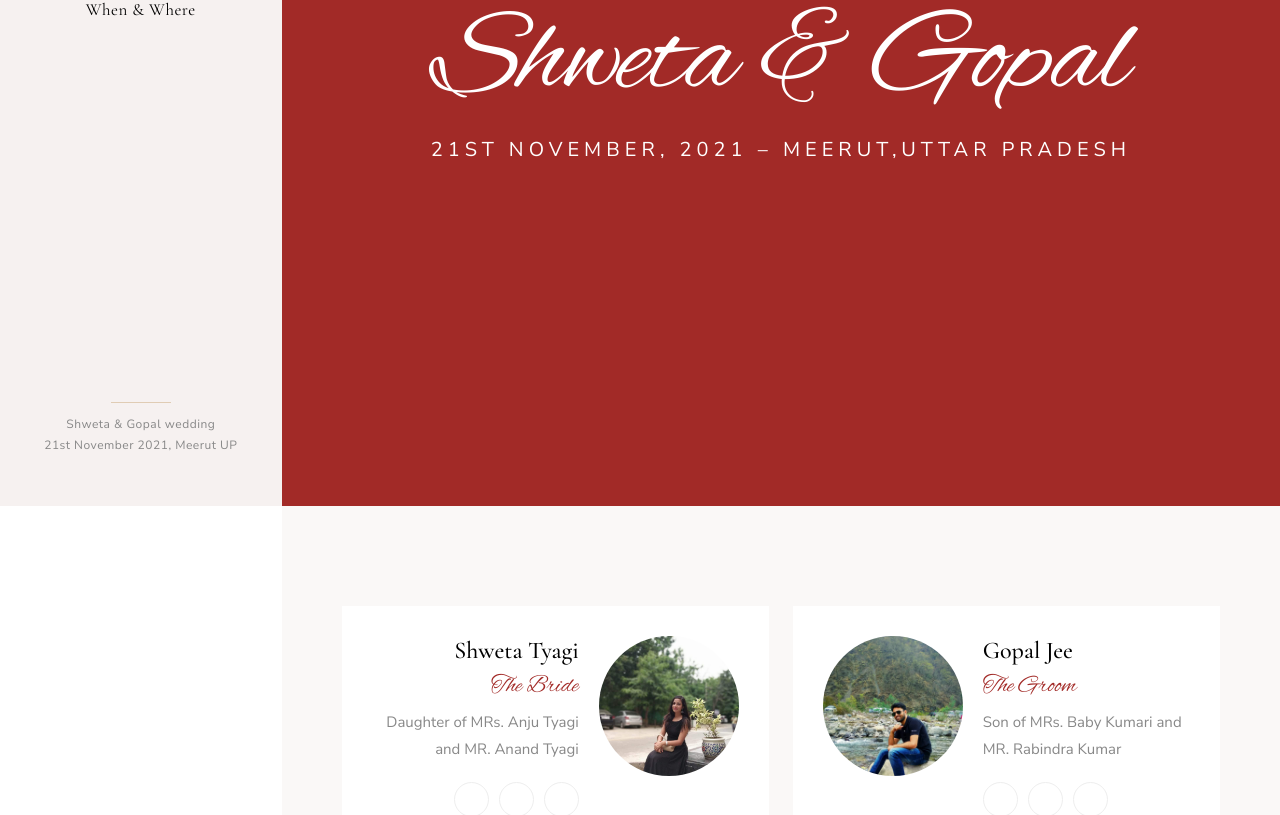
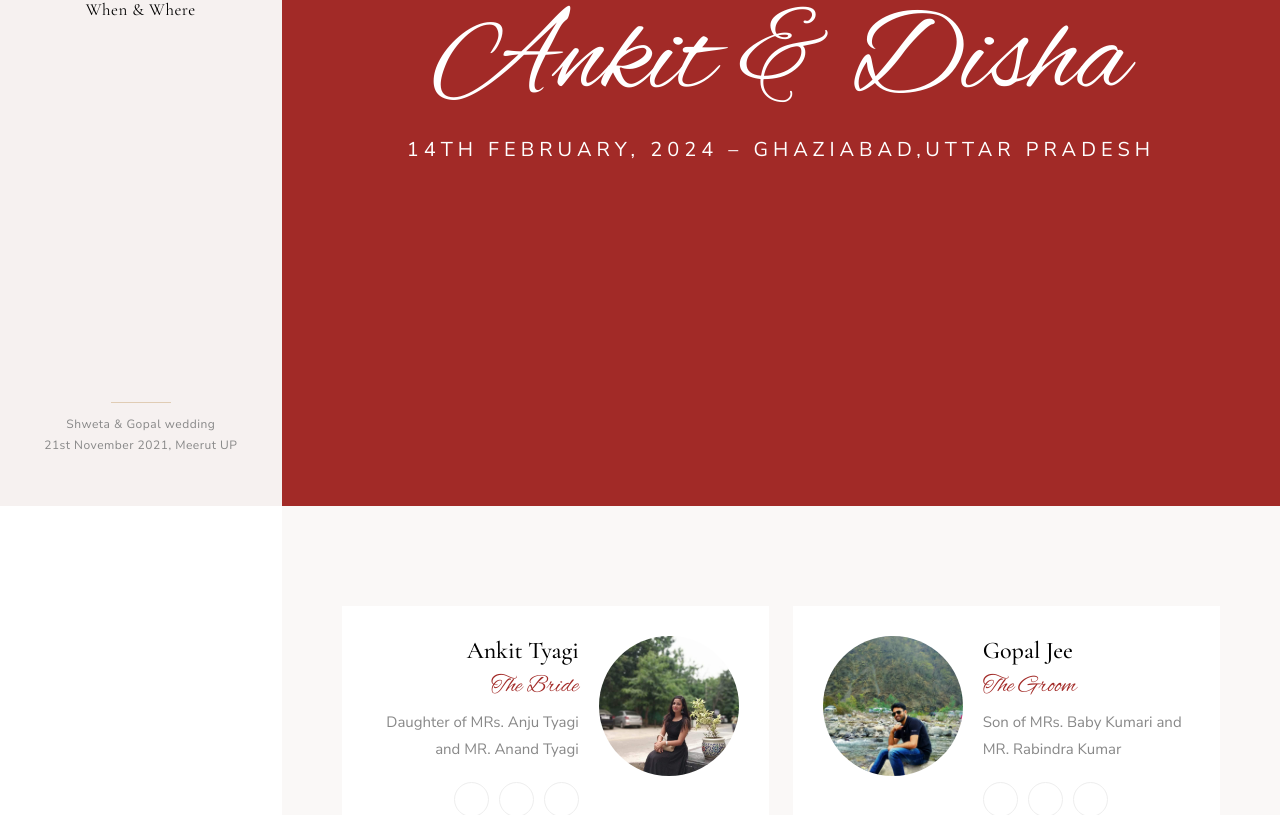
Before and after one commit to ankitdishawedding/invitation, a React (Create React App) app: page / in a window 1280 px wide. Shown: the part 294-1109 px from the top of the page. Built offline with nearby package versions, Linux system fonts and the light colour scheme.

Commit message:
content changes

```diff
--- a/package.json
+++ b/package.json
@@ -14,6 +14,8 @@
   },
   "scripts": {
     "start": "react-scripts start",
+    "predeploy": "npm run build",
+    "deploy": "gh-pages -d build",
     "build": "react-scripts build",
     "test": "react-scripts test",
     "eject": "react-scripts eject"
@@ -35,5 +37,8 @@
       "last 1 firefox version",
       "last 1 safari version"
     ]
+  },
+  "devDependencies": {
+    "gh-pages": "^6.1.1"
   }
 }
--- a/src/App.js
+++ b/src/App.js
@@ -1,4 +1,4 @@
-import Bridegroom from "./components/Bridegroom";
+import Bridegroom from "./components/brideGroomDetails";
 import Countdown from "./components/Countdown";
 import Footer from "./components/Footer";
 import Gallery from "./components/Gallery";
--- a/src/components/Countdown.js
+++ b/src/components/Countdown.js
@@ -1,14 +1,15 @@
 import React, { useEffect } from "react";
-
+import data from "../ssr.json";
 function Countdown() {
+  const { weddingDate, countDownText } = data["countDown"];
   useEffect(() => {
     (function () {
       const second = 1000,
         minute = second * 60,
         hour = minute * 60,
         day = hour * 24;
-      let birthday = "Nov 20, 2021 00:00:00",
-        countDown = new Date(birthday).getTime(),
+      let wedding = weddingDate,
+        countDown = new Date(wedding).getTime(),
         x = setInterval(function () {
           let now = new Date().getTime(),
             distance = countDown - now;
@@ -53,7 +54,7 @@ function Countdown() {
         <div className="row">
           <div className="section-head col-md-12">
             <h4 style={{ fontWeight: "bold", fontSize: "50px" }}>
-              We will become a family in
+              {countDownText}
             </h4>
           </div>
         </div>
--- a/src/components/Header.js
+++ b/src/components/Header.js
@@ -1,16 +1,20 @@
 import React from "react";
+import data from "../ssr.json";
 
 function Header() {
+  console.log(data);
+
+  const { heading, placeAndDate } = data["homePage"];
   return (
     <header id="home" className="header valign bg-img parallaxie">
       <div className="container">
         <div className="row">
           <div className="col-md-12 text-center caption">
             <h1 className="animate-box" data-animate-effect="fadeInUp">
-              Shweta & Gopal
+              {heading}
             </h1>
             <h5 className="animate-box" data-animate-effect="fadeInUp">
-              21st November, 2021 – Meerut,Uttar Pradesh
+              {placeAndDate}
             </h5>
           </div>
         </div>
--- a/src/components/Bridegroom.js
+++ b/src/components/brideGroomDetails/index.js
@@ -1,7 +1,11 @@
 import React from "react";
-import Bride from "../assets/images/bride.jpeg";
-import Groom from "../assets/images/groom.jpeg";
+import Bride from "../../assets/images/bride.jpeg";
+import Groom from "../../assets/images/groom.jpeg";
+import data from "../../ssr.json";
+
 function Bridegroom() {
+  const { BrideName, daughterOf } = data["brideDetails"];
+  const { groomName, sonOf } = data["groomDetails"];
   return (
     <div id="couple" className="bridegroom clear section-padding bg-pink">
       <div className="container">
@@ -18,7 +22,8 @@ function Bridegroom() {
               <div className="info valign">
                 <div className="full-width">
                   <h6>
-                    Shweta Tyagi<i className="ti-heart"></i>
+                    {groomName}
+                    <i className="ti-heart"></i>
                   </h6>{" "}
                   <span>The Bride</span>
                   <p>Daughter of MRs. Anju Tyagi and MR. Anand Tyagi</p>
--- /dev/null
+++ b/src/ssr.json
@@ -0,0 +1,18 @@
+{
+  "homePage": {
+    "heading": "Ankit & Disha",
+    "placeAndDate": "14th February, 2024 – Ghaziabad,UTTAR PRADESH"
+  },
+  "countDown": {
+    "weddingDate": "Feb 14, 2024 00:00:00",
+    "countDownText": " We will become a family in"
+  },
+  "brideDetails": {
+    "brideName": "Disha Tyagi",
+    "daughterOf": "Daughter of MRs. Neera Tyagi and MR. Manoj Kumar Tyagi"
+  },
+  "groomDetails": {
+    "groomName": "Ankit Tyagi",
+    "sonOf": "MRs. Anju Tyagi and MR. Anand Kumar Tyagi"
+  }
+}
```
Also changed, not shown: src/todo.txt, 1 other file (tests, documents, lock files or other folders).
